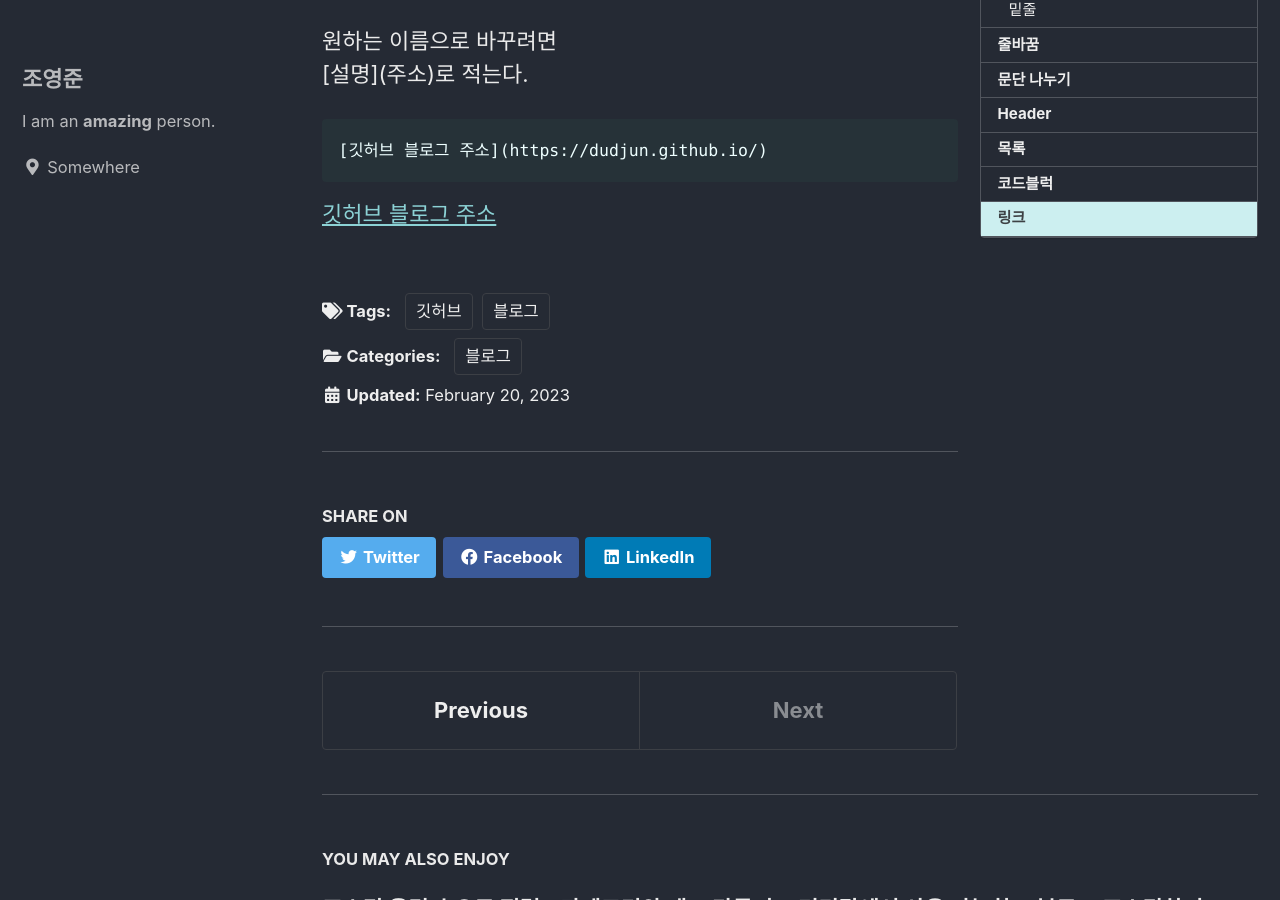
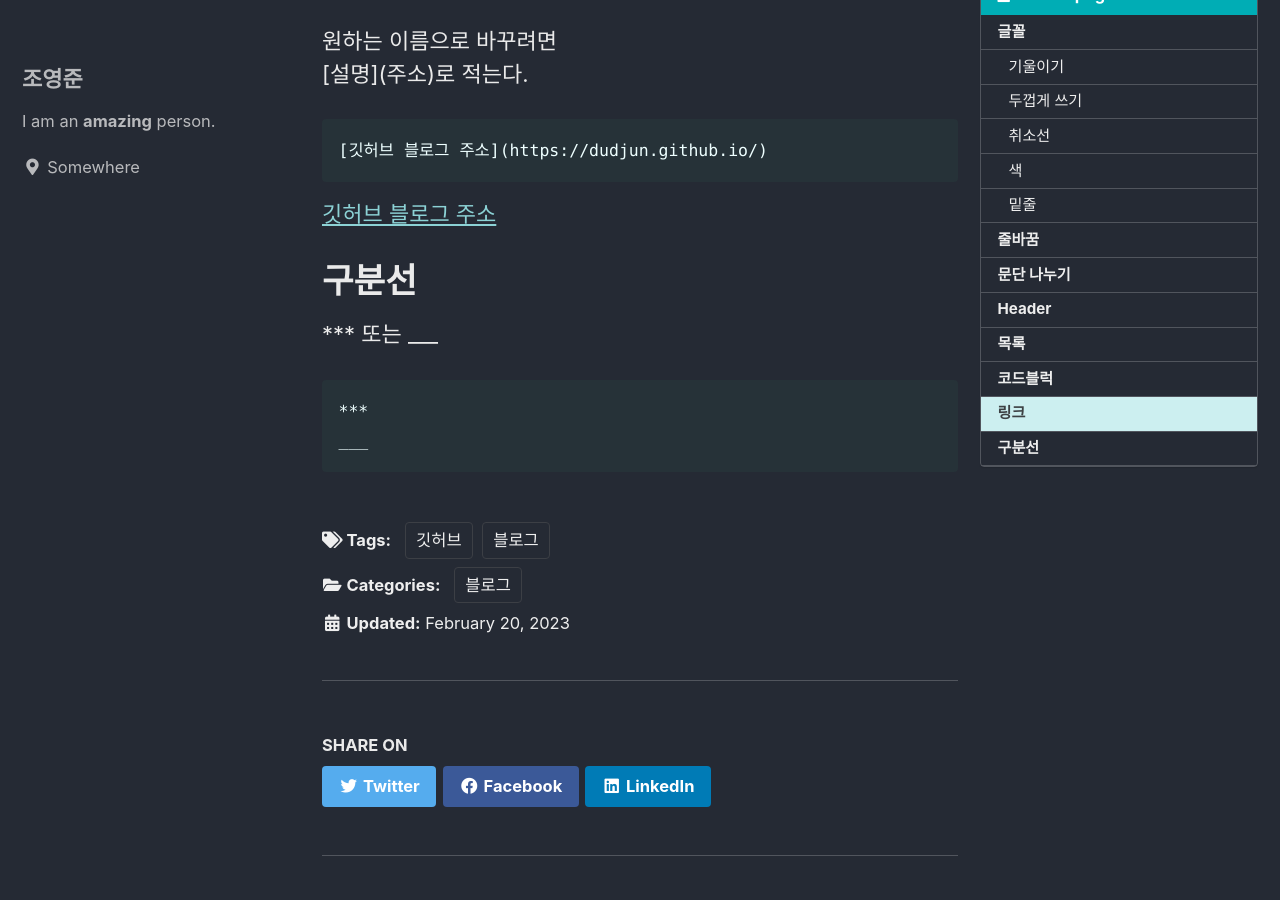
Before and after one commit to dudjun/dudjun.github.io, a Jekyll site: the page built from _posts/2023-02-20-Markdown.md, in a window 1280 px wide and 900 px high, scrolled down 3372 px. Built offline with Jekyll 4.4.1, drawn with Linux system fonts in a browser that asks for light colours; cached includes are drawn as plain includes.

Commit message:
Update 2023-02-20-Markdown.md

````diff
--- a/_posts/2023-02-20-Markdown.md
+++ b/_posts/2023-02-20-Markdown.md
@@ -114,3 +114,11 @@ date: 2023-02-20 21:16:57+0900
 [깃허브 블로그 주소](https://dudjun.github.io/)
 ```
 [깃허브 블로그 주소](https://dudjun.github.io/)
+
+# 구분선
+
+*** 또는 ___
+```
+***
+___
+```
````
